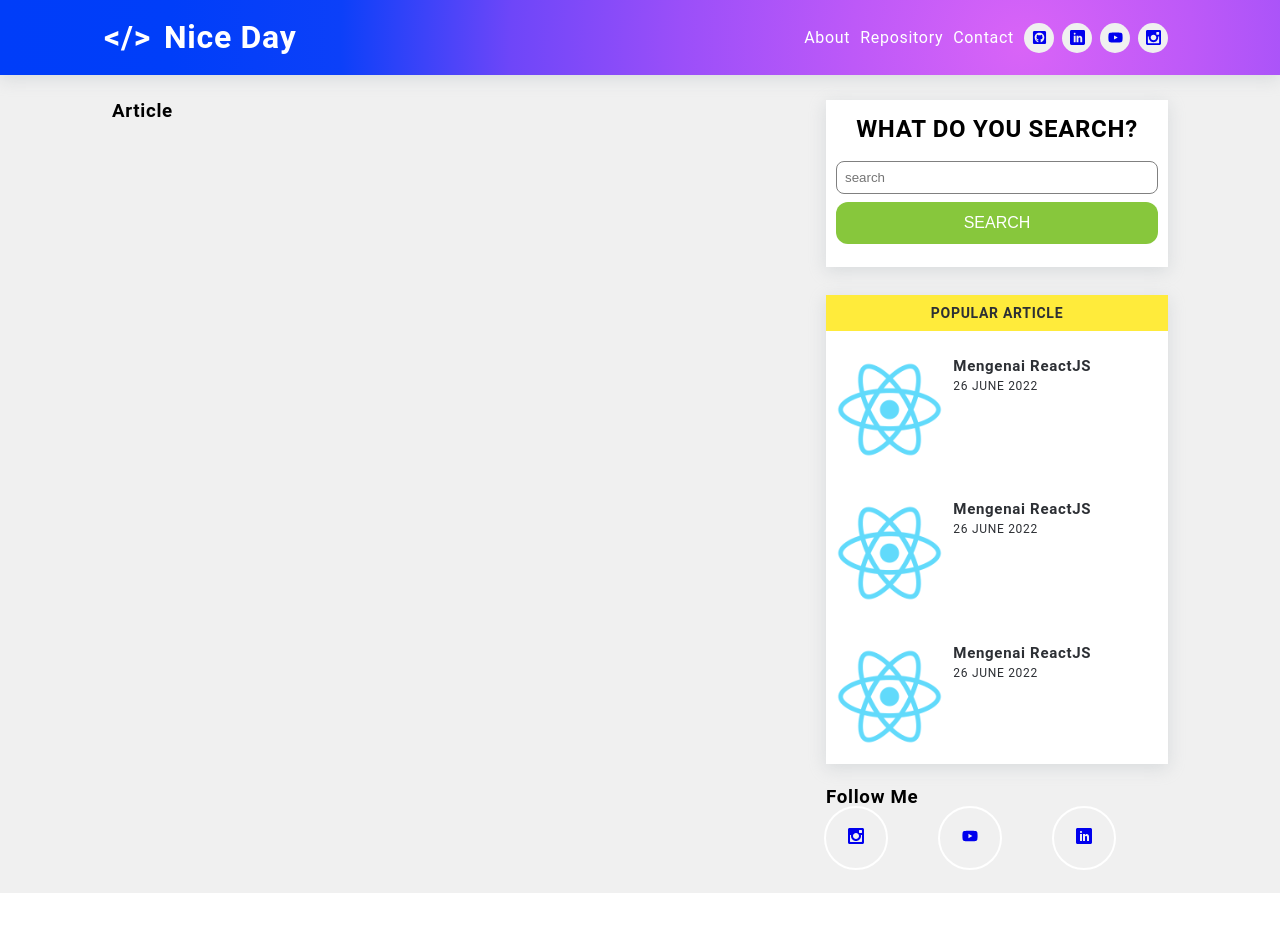
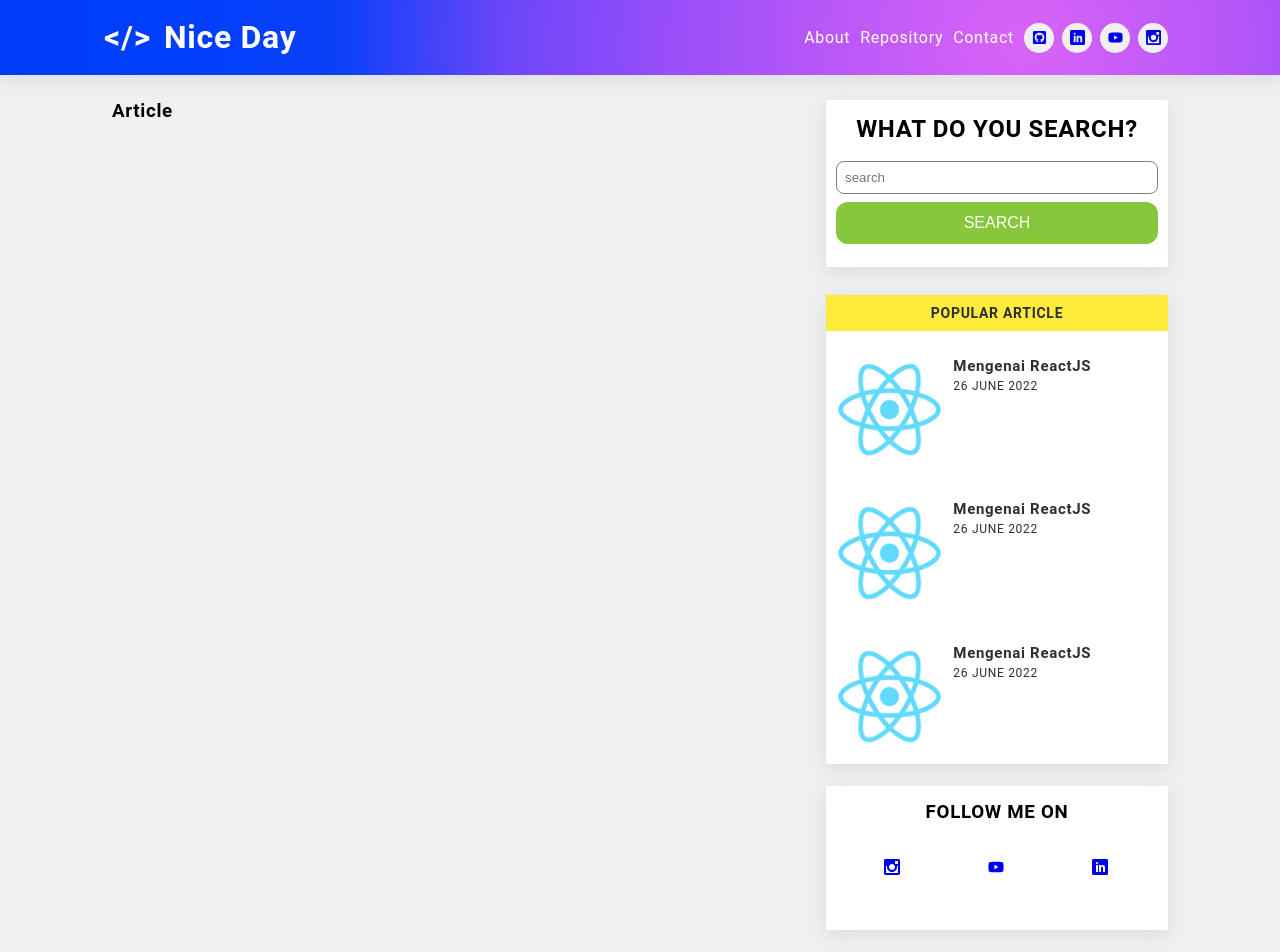
Before and after one commit to syaiful505/myblogweb, a React (Create React App) app in the folder client/: page / in a window 1280 px wide. Shown: the top 952 px of the page. Before the commit the page ends 893 px from the top, so only its background shows below. Built offline with nearby package versions, Linux system fonts and the light colour scheme.

Commit message:
Fixed Navbar and Social page

```diff
--- a/client/src/components/home/FollowPage.jsx
+++ b/client/src/components/home/FollowPage.jsx
@@ -5,14 +5,14 @@ import { ImLinkedin, ImInstagram } from "react-icons/im";
 export function Youtube() {
 	return (
 		<div className="icon-page">
-			<a className="icon-item youtube--icon" href="https://www.youtube.com/channel/UCLuajqxl9p2f47ZXmQPGkFQ"><span><ImInstagram/></span></a>
+			<a className="icon-item instagram--icon" href="https://www.youtube.com/channel/UCLuajqxl9p2f47ZXmQPGkFQ"><span><ImInstagram/></span></a>
 		</div>
 	)
 }
 export function Instagram() {
 	return (
 		<div className="icon-page">
-			<li className="icon-item">
+			<li className="icon-item linkedin--icon">
 				<a href="https://www.youtube.com/channel/UCLuajqxl9p2f47ZXmQPGkFQ"><span><ImLinkedin/></span></a>
 			</li>
 		</div>
@@ -21,7 +21,7 @@ export function Instagram() {
 export function Linkedin() {
 	return (
 		<div className="icon-page">
-			<li className="icon-item">
+			<li className="icon-item youtube--icon">
 				<a href="https://www.youtube.com/channel/UCLuajqxl9p2f47ZXmQPGkFQ"><span><FaYoutube/></span></a>
 			</li>
 		</div>
--- a/client/src/components/home/Home.jsx
+++ b/client/src/components/home/Home.jsx
@@ -32,7 +32,7 @@ const Home = () => {
 								</div>
 								<div className="follow-page">
 									<div className="title">
-										<h3>Follow Me</h3>
+										<h3>Follow Me On</h3>
 										<div className="row">
 											<div className="col-4">
 												<Youtube />
--- a/client/src/components/home/Navbar.jsx
+++ b/client/src/components/home/Navbar.jsx
@@ -36,16 +36,16 @@ export default function Navbar() {
 								<Link to="/contact" className="navbar-item navbar-item-ltr">Contact</Link>
 							</li>
 							<div className="social-icon">
-								<li className="link-item">
+								<li className="link-item github--icon">
 									<Link to="/about"><span><FaGithubSquare/></span></Link>
 								</li>
-								<li className="link-item">
+								<li className="link-item linkedin--icon">
 									<Link to="/about"><span><ImLinkedin/></span></Link>
 								</li>
-								<li className="link-item">
+								<li className="link-item youtube--icon">
 									<Link to="/about"><span><FaYoutube/></span></Link>
 								</li>
-								<li className="link-item">
+								<li className="link-item instagram--icon">
 									<Link to="/about"><span><ImInstagram/></span></Link>
 								</li>
 							</div>
--- a/client/src/scss/base/_reset.scss
+++ b/client/src/scss/base/_reset.scss
@@ -17,6 +17,12 @@ body{
 	font-family: 'Roboto', sans-serif;
 	letter-spacing: .7px;
 }
+@keyframes shake {
+	10%{transform: rotate(15deg);}
+	20%{transform: rotate(-15deg);}
+	30%{transform: rotate(15deg);}
+	40%{transform: rotate(-15deg);}
+}
 a{
 	text-decoration: none;
 }
--- a/client/src/scss/components/home/_FollowPage.scss
+++ b/client/src/scss/components/home/_FollowPage.scss
@@ -1,6 +1,7 @@
 .icon-page{
 	display: flex;
 	column-gap: 25px;
+	margin-left: 1.3rem;
 }
 .icon-item{
 	width: 60px;
@@ -19,7 +20,22 @@
 .icon-item:hover{
 	outline-offset: 4px;
 }
-.youtube--icon:hover{
+.icon-item:hover{
+	animation: shake .25s;
+}
+.instagram--icon:hover{
 	background-image: radial-gradient(circle at 30% 107%, #fdf497 0%, #fdf497 5%, #fd5949 45%, #d6249f 60%, #285AEB 90%);
 	outline-color: #a02d76;
 }
+.linkedin--icon:hover{
+	background-image: linear-gradient(90deg, rgba(0,119,181,1) 40%, rgba(13,192,237,0.6937149859943977) 92%);
+	outline-color: #0077b5;
+}
+.youtube--icon:hover{
+	background-image: linear-gradient(90deg, rgba(25,13,237,0.6937149859943977) 0%, rgba(255,0,24,1) 100%);
+	outline-color: red;
+}
+.github--icon:hover{
+	background-image: linear-gradient(90deg, rgba(7,11,11,0.6937149859943977) 14%, rgba(174,16,180,1) 76%, rgba(174,16,180,1) 80%);
+	outline-color: #2ea44f;
+}
--- a/client/src/scss/components/home/_home.scss
+++ b/client/src/scss/components/home/_home.scss
@@ -90,7 +90,17 @@
 								}
 							}
 						}
-
+						.follow-page{
+							padding: 15px 15px;
+							height: 9rem;
+							background-color: var(--main_bg);
+							box-shadow: var(--shadow_color);
+							h3{
+								text-align: center;
+								margin-bottom: 1rem;
+								text-transform: uppercase;
+							}
+						}
 					}
 				}
 			}
--- a/client/src/scss/components/home/_navbar.scss
+++ b/client/src/scss/components/home/_navbar.scss
@@ -145,6 +145,12 @@
 							}
 						}
 					}
+					.link-item:hover{
+						animation: shake .25s;
+					}
+					.link-item:hover{
+						outline-offset: 4px;
+					}
 				}
 			}
 			.navbar-item{
```
